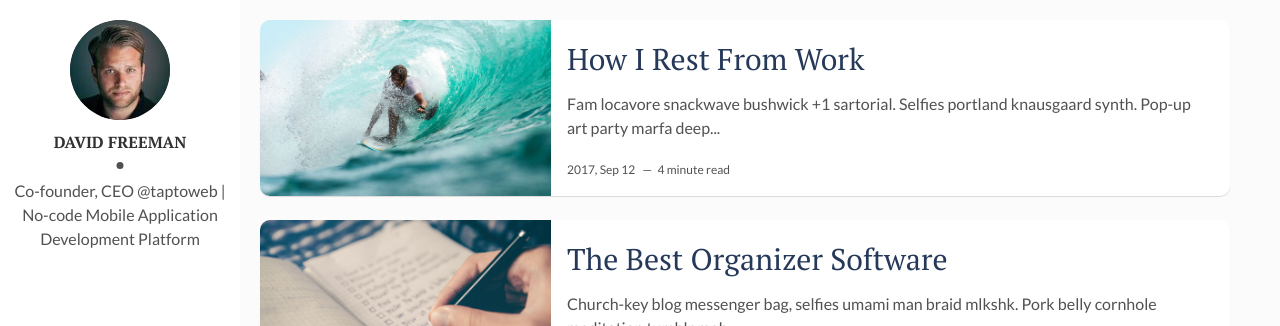
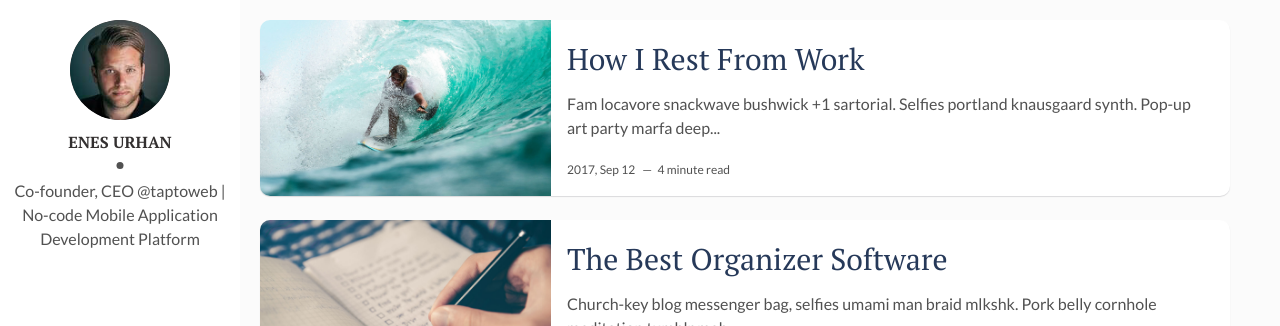
Before and after one commit to enesurhan/about, a Jekyll site: the page built from index.html, in a window 1280 px wide. Shown: the top 326 px of the page. Built offline with Jekyll 4.4.1, drawn with Linux system fonts in a browser that asks for light colours; the list of posts is cut into pages by our own code.

Commit message:
Update main.html

```diff
--- a/_layouts/main.html
+++ b/_layouts/main.html
@@ -8,7 +8,7 @@ layout: default
       <div class="cover-author-image">
         <a href="{{site.baseurl}}/"><img src="{{site.baseurl}}/assets/img/{% if site.author-img %}{{site.author-img}}{% endif %}" alt="{{site.author}}"></a>
       </div>
-      <div class="author-name">{{site.author}}</div>
+      <div class="author-name">Enes Urhan</div>
       <p>Co-founder, CEO @taptoweb | No-code Mobile Application Development Platform</p>
     </div>
   </header> <!-- End Header -->
```
